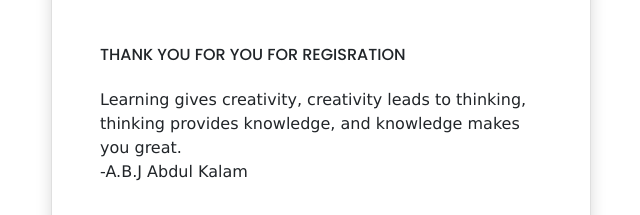
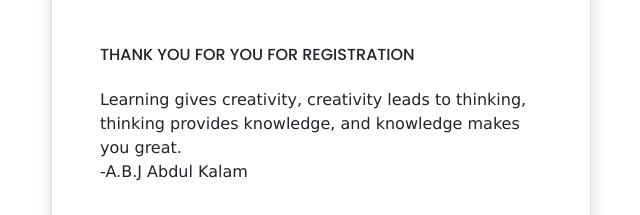
Before and after one commit to Akshithrajuttam/Alpharegistration, a plain HTML site: page 3.html in a window 1280 px wide. Shown: the part 573-788 px from the top of the page, 319-959 px from the left. Drawn offline with nearby package versions, Linux system fonts and the light colour scheme.

Commit message:
commit on main

```diff
--- a/3.html
+++ b/3.html
@@ -21,7 +21,7 @@
            <div class="card shadow p-5">
             <img  src="ww.jpeg" width="130">
             <img src="Super thank you-rafiki.png" width="700" class="img-fluid mb-5">
-            <h6>THANK YOU FOR YOU  FOR REGISRATION</h6>
+            <h6>THANK YOU FOR YOU  FOR REGISTRATION</h6>
             <h3 class="mb-3"></h3>
             <p style="font-family: 'Lucida Sans', 'Lucida Sans Regular', 'Lucida Grande', 'Lucida Sans Unicode', Geneva, Verdana, sans-serif;">Learning gives creativity, creativity leads to thinking, thinking provides knowledge, and knowledge makes you great.<br>
             -A.B.J Abdul Kalam</p><br><br>
```
